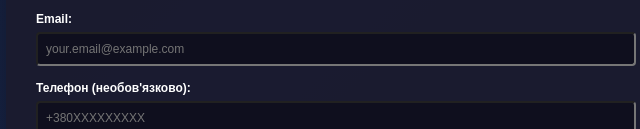
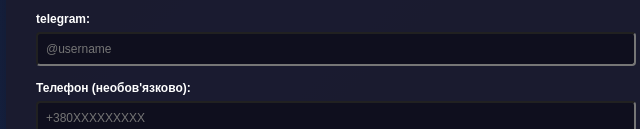
Before and after one commit to Hyperhen/Sait, a website: page public/join.html in a window 1280 px wide. Shown: the part 670-799 px from the top of the page, 304-944 px from the left. Drawn offline with Linux system fonts and the light colour scheme.

Commit message:
Update join.html

```diff
--- a/public/join.html
+++ b/public/join.html
@@ -24,8 +24,8 @@
             <input type="text" id="reg-name" required placeholder="Введіть ваше повне ім'я">
         </div>
         <div class="form-group">
-            <label for="reg-email">Email:</label>
-            <input type="email" id="reg-email" required placeholder="your.email@example.com">
+            <label for="reg-email">telegram:</label>
+            <input type="telegram" id="reg-telegram" required placeholder="@username">
         </div>
         <div class="form-group">
             <label for="reg-phone">Телефон (необов'язково):</label>
```
